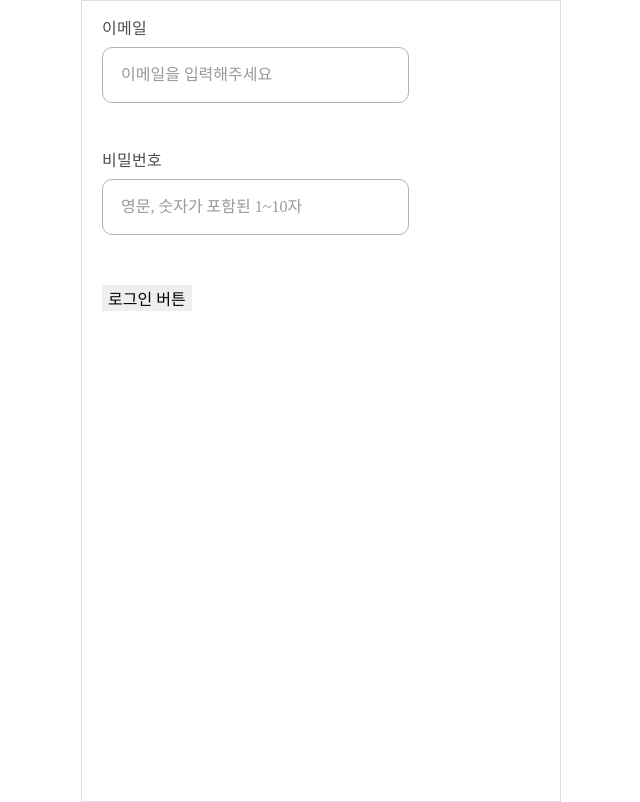
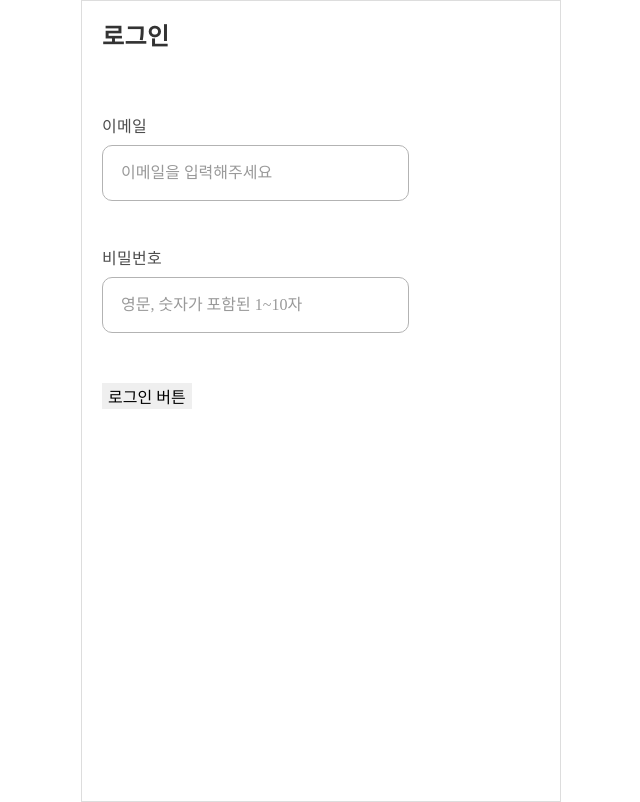
Before and after one commit to hole-in-one-early-bird/recruitime-frontend-react, a React (Create React App) app: page /signin in a window 1280 px wide. Shown: the whole page, without its empty margins (319-959 px from the left). Built offline with nearby package versions, Linux system fonts and the light colour scheme; a web font is replaced by a local one.

Commit message:
#2 style:typography span을 div로 변경

```diff
--- a/src/features/auth/signin/ui/SigninForm.tsx
+++ b/src/features/auth/signin/ui/SigninForm.tsx
@@ -2,6 +2,8 @@ import { useSignInMutation } from 'features/auth';
 import React from 'react';
 import { useForm } from 'shared/hooks/useForm';
 import TextInput from 'shared/ui/input/TextInput';
+import { Typography } from 'shared/ui/typography/Typography';
+import styled from 'styled-components';
 
 const mockData = {
   userEmail: 'asdf@naver.com',
@@ -23,7 +25,10 @@ export const SigninForm = () => {
   };
 
   return (
-    <div>
+    <SigninFormWrapper>
+      <Typography className='title' variant={'largeTitle'}>
+        로그인
+      </Typography>
       <TextInput
         label='이메일'
         type='text'
@@ -41,6 +46,12 @@ export const SigninForm = () => {
         placeholder={'영문, 숫자가 포함된 1~10자'}
       />
       <button onClick={handleSubmit}>로그인 버튼</button>
-    </div>
+    </SigninFormWrapper>
   );
 };
+
+const SigninFormWrapper = styled.div`
+  .title {
+    margin-bottom: 66px;
+  }
+`;
--- a/src/shared/ui/typography/Typography.tsx
+++ b/src/shared/ui/typography/Typography.tsx
@@ -6,12 +6,17 @@ import { typographyStyles } from './typographyType';
 interface TypographyProps {
   variant: keyof typeof typographyStyles;
   children: string;
+  className?: string;
 }
-export const Typography = ({ variant, children }: TypographyProps) => {
-  return <StyledTypography variant={variant}>{children}</StyledTypography>;
+export const Typography = ({ variant, children, className }: TypographyProps) => {
+  return (
+    <StyledTypography variant={variant} className={className}>
+      {children}
+    </StyledTypography>
+  );
 };
 
-const StyledTypography = styled.span<TypographyProps>`
+const StyledTypography = styled.div<TypographyProps>`
   ${({ variant }) => {
     // 스타일 객체를 직접 구성하여 `css` 함수에 전달
     const style = typographyStyles[variant] || typographyStyles.body1;
```
